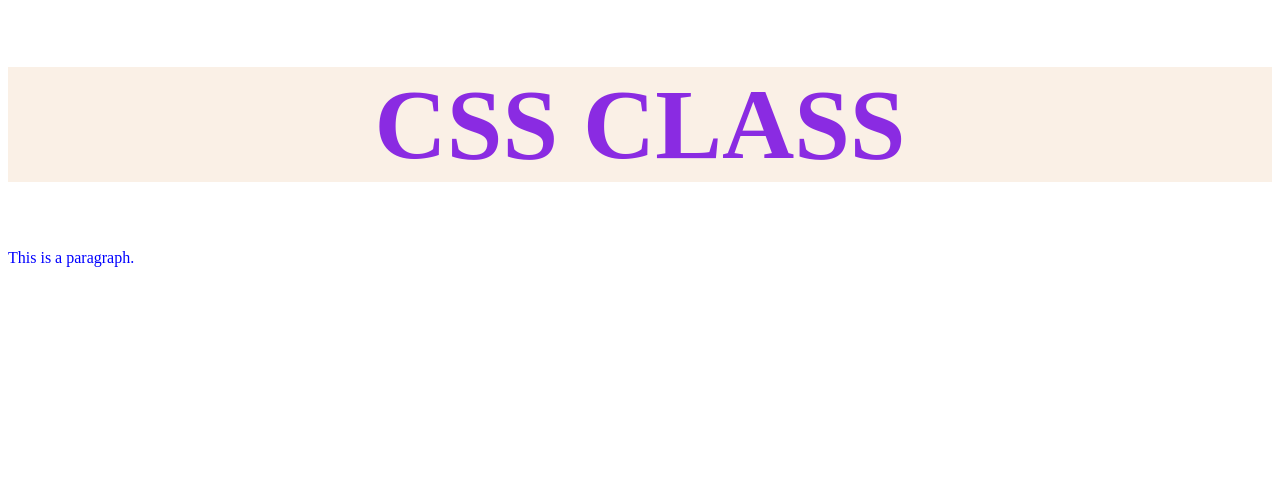
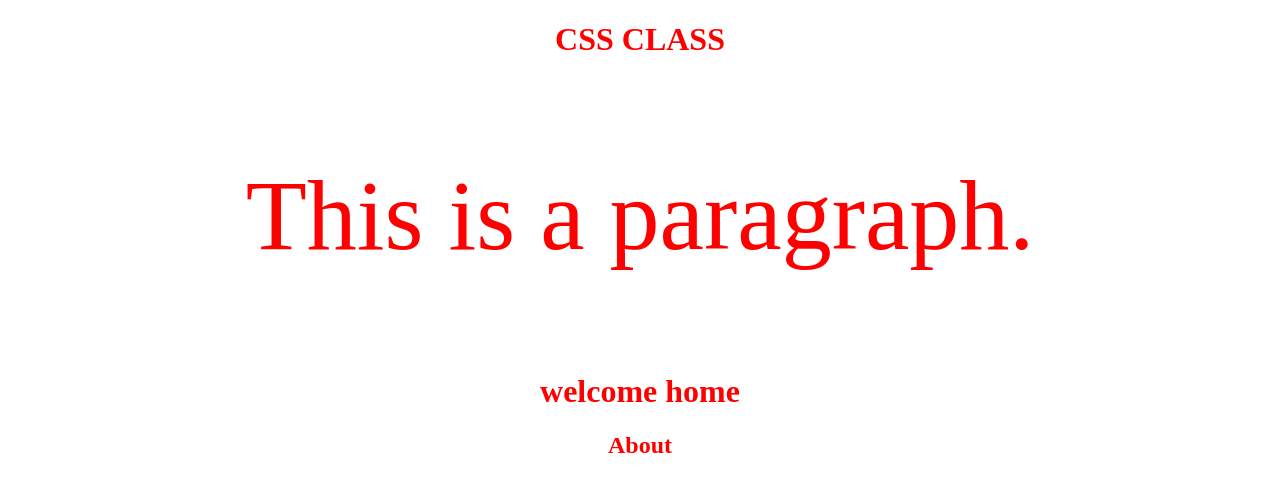
Before and after one commit to mutebijavira/CSS-BASICS, a plain HTML site: page index.html in a window 1280 px wide. Drawn offline with Linux system fonts and the light colour scheme.

Commit message:
check the examples i have included for css

```diff
--- a/index.css
+++ /dev/null
@@ -1,3 +0,0 @@
-h1{
-    color:blueviolet
-}
--- a/index.html
+++ b/index.html
@@ -6,19 +6,39 @@
     <title>CSS Class</title>
 
     <style>
-        h1{
-            color: brown;
+        *{
+            color: red;
             text-align: center;
-            color: red;
-            background-color: linen;
-            font-size: 100px;
         }
-        </style>
-    <link rel="stylesheet" href="/index.css">
+       h1{
+        color: blue;
+        color: red;
+        text-align: center;
+       }
+       p{color:red;
+       font-size:100px;
+       text-align: center;
+       }
+       #heading{
+        color: red;
+        text-align: center;
+       }
+       .paragraph{
+        color: red;
+        text-align: center;
+       }
+       h1, h2, p{
+        color: red;
+        text-align: center;
+       }
+   </style>
+
 </head>
 
 <body>
-    <h1> CSS CLASS</h1>
-    <p style="color:blue;">This is a paragraph.</p>
+    <h1 id="heading"> CSS CLASS</h1>
+    <p class="paragraph">This is a paragraph.</p>
+    <h1 class="paragraph" >welcome home</h1>
+    <h2 class="paragraph" >About</h2>
 </body>
 </html>
```
Also changed, not shown: lumi.html (added).
